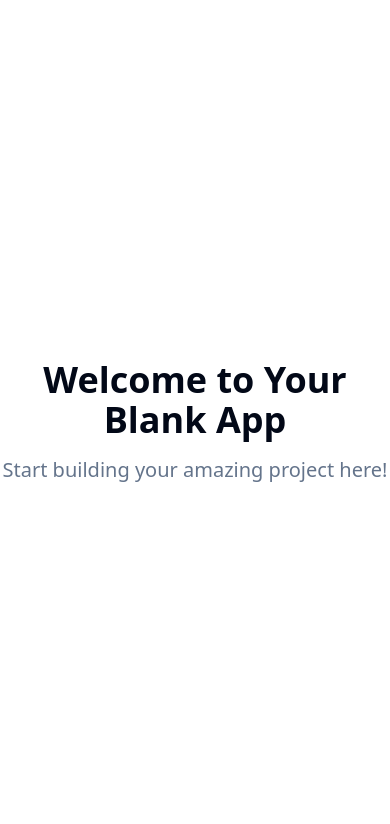
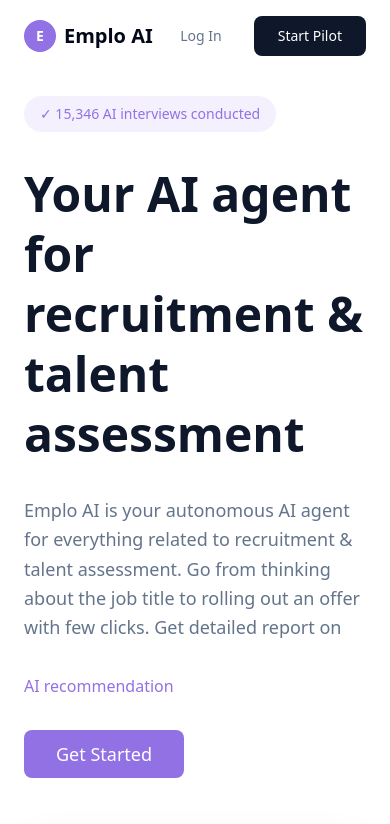
Before and after one commit to narcis-sid/scroll-blur-replica, a React (Vite) app: page / in a window 390 px wide. Shown: the top 824 px of the page. Built offline with nearby package versions, Linux system fonts and the light colour scheme.

Commit message:
Clone hero section
Clones the hero section of the website, replicating the UI, fonts, theme, colors, and navbar buttons. The navbar will blur on scroll as shown in the provided image. The content will remain the same, and no extra elements will be added.

```diff
--- /dev/null
+++ b/src/components/HeroSection.tsx
@@ -0,0 +1,56 @@
+import { Button } from '@/components/ui/button';
+import heroImage from '@/assets/hero-workspace.jpg';
+
+const HeroSection = () => {
+  return (
+    <section className="min-h-screen pt-24 pb-16 px-6">
+      <div className="max-w-7xl mx-auto">
+        <div className="grid lg:grid-cols-2 gap-12 items-center">
+          {/* Left Content */}
+          <div className="space-y-8">
+            {/* Stats Badge */}
+            <div className="inline-flex items-center px-4 py-2 bg-primary/10 rounded-full">
+              <span className="text-primary font-medium text-sm">
+                ✓ 15,346 AI interviews conducted
+              </span>
+            </div>
+
+            {/* Main Heading */}
+            <h1 className="text-5xl lg:text-6xl font-bold text-emplo-dark leading-tight">
+              Your AI agent for{' '}
+              <span className="text-emplo-dark">recruitment & talent assessment</span>
+            </h1>
+
+            {/* Description */}
+            <p className="text-lg text-emplo-gray leading-relaxed max-w-lg">
+              Emplo AI is your autonomous AI agent for everything related to recruitment & talent
+              assessment. Go from thinking about the job title to rolling out an offer with few clicks.
+              Get detailed report on
+            </p>
+
+            {/* AI Recommendation */}
+            <p className="text-primary font-medium">AI recommendation</p>
+
+            {/* CTA Button */}
+            <Button className="bg-primary hover:bg-primary/90 text-primary-foreground px-8 py-6 text-lg font-medium rounded-lg">
+              Get Started
+            </Button>
+          </div>
+
+          {/* Right Image */}
+          <div className="relative">
+            <div className="rounded-2xl overflow-hidden shadow-2xl">
+              <img
+                src={heroImage}
+                alt="Team collaboration workspace"
+                className="w-full h-auto object-cover"
+              />
+            </div>
+          </div>
+        </div>
+      </div>
+    </section>
+  );
+};
+
+export default HeroSection;
--- /dev/null
+++ b/src/components/Navbar.tsx
@@ -0,0 +1,49 @@
+import { useState, useEffect } from 'react';
+import { Button } from '@/components/ui/button';
+
+const Navbar = () => {
+  const [isScrolled, setIsScrolled] = useState(false);
+
+  useEffect(() => {
+    const handleScroll = () => {
+      setIsScrolled(window.scrollY > 50);
+    };
+
+    window.addEventListener('scroll', handleScroll);
+    return () => window.removeEventListener('scroll', handleScroll);
+  }, []);
+
+  return (
+    <nav
+      className={`fixed top-0 left-0 right-0 z-50 transition-all duration-300 ${
+        isScrolled
+          ? 'bg-background/80 backdrop-blur-md border-b border-border/50'
+          : 'bg-transparent'
+      }`}
+    >
+      <div className="max-w-7xl mx-auto px-6 py-4">
+        <div className="flex items-center justify-between">
+          {/* Logo */}
+          <div className="flex items-center space-x-2">
+            <div className="w-8 h-8 bg-primary rounded-full flex items-center justify-center">
+              <span className="text-primary-foreground font-bold text-sm">E</span>
+            </div>
+            <span className="text-xl font-semibold text-foreground">Emplo AI</span>
+          </div>
+
+          {/* Navigation Items */}
+          <div className="flex items-center space-x-4">
+            <Button variant="ghost" className="text-emplo-gray hover:text-foreground">
+              Log In
+            </Button>
+            <Button className="bg-emplo-dark hover:bg-emplo-dark/90 text-white px-6 py-2 rounded-lg font-medium">
+              Start Pilot
+            </Button>
+          </div>
+        </div>
+      </div>
+    </nav>
+  );
+};
+
+export default Navbar;
--- a/src/index.css
+++ b/src/index.css
@@ -17,8 +17,8 @@ All colors MUST be HSL.
     --popover: 0 0% 100%;
     --popover-foreground: 222.2 84% 4.9%;
 
-    --primary: 222.2 47.4% 11.2%;
-    --primary-foreground: 210 40% 98%;
+    --primary: 257 69% 67%;
+    --primary-foreground: 0 0% 100%;
 
     --secondary: 210 40% 96.1%;
     --secondary-foreground: 222.2 47.4% 11.2%;
@@ -26,17 +26,24 @@ All colors MUST be HSL.
     --muted: 210 40% 96.1%;
     --muted-foreground: 215.4 16.3% 46.9%;
 
-    --accent: 210 40% 96.1%;
-    --accent-foreground: 222.2 47.4% 11.2%;
+    --accent: 257 69% 67%;
+    --accent-foreground: 0 0% 100%;
 
     --destructive: 0 84.2% 60.2%;
     --destructive-foreground: 210 40% 98%;
 
     --border: 214.3 31.8% 91.4%;
     --input: 214.3 31.8% 91.4%;
-    --ring: 222.2 84% 4.9%;
+    --ring: 257 69% 67%;
 
     --radius: 0.5rem;
+
+    /* Custom Emplo AI colors */
+    --emplo-purple: 257 69% 67%;
+    --emplo-purple-light: 257 69% 85%;
+    --emplo-dark: 222.2 47.4% 11.2%;
+    --emplo-gray: 215.4 16.3% 46.9%;
+    --emplo-light-gray: 210 40% 96.1%;
 
     --sidebar-background: 0 0% 98%;
 
--- a/src/pages/Index.tsx
+++ b/src/pages/Index.tsx
@@ -1,12 +1,11 @@
-// Update this page (the content is just a fallback if you fail to update the page)
+import Navbar from '@/components/Navbar';
+import HeroSection from '@/components/HeroSection';
 
 const Index = () => {
   return (
-    <div className="min-h-screen flex items-center justify-center bg-background">
-      <div className="text-center">
-        <h1 className="text-4xl font-bold mb-4">Welcome to Your Blank App</h1>
-        <p className="text-xl text-muted-foreground">Start building your amazing project here!</p>
-      </div>
+    <div className="min-h-screen bg-background">
+      <Navbar />
+      <HeroSection />
     </div>
   );
 };
--- a/tailwind.config.ts
+++ b/tailwind.config.ts
@@ -61,6 +61,13 @@ export default {
 					'accent-foreground': 'hsl(var(--sidebar-accent-foreground))',
 					border: 'hsl(var(--sidebar-border))',
 					ring: 'hsl(var(--sidebar-ring))'
+				},
+				emplo: {
+					purple: 'hsl(var(--emplo-purple))',
+					'purple-light': 'hsl(var(--emplo-purple-light))',
+					dark: 'hsl(var(--emplo-dark))',
+					gray: 'hsl(var(--emplo-gray))',
+					'light-gray': 'hsl(var(--emplo-light-gray))'
 				}
 			},
 			borderRadius: {
```
Also changed, not shown: src/assets/hero-workspace.jpg (added).
